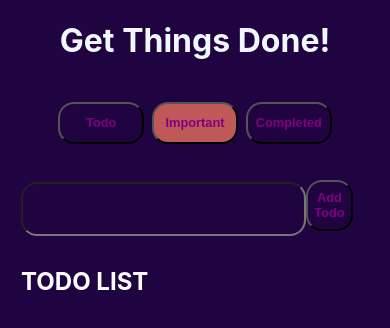
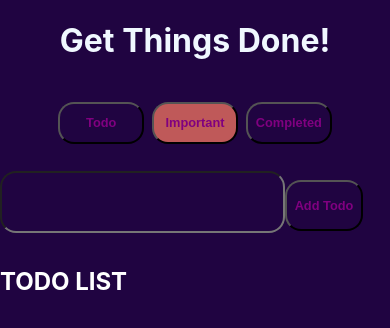
Before and after one commit to gizemayegul/todo_APP, a React (Create React App) app: page / in a window 390 px wide. Shown: the top 328 px of the page. Built offline with nearby package versions, Linux system fonts and the light colour scheme.

Commit message:
added add

```diff
--- a/src/components/TodoComponent.js
+++ b/src/components/TodoComponent.js
@@ -26,7 +26,7 @@ const TodoComponent = (props) => {
             <div className='input-container'>
                 {props.showTodo && (
                     <div>
-                        <form onSubmit={props.handleAdd}>
+                        <form  onSubmit={props.handleAdd}>
                             <input
                                 className='input-addtodo'
                                 onChange={props.handleNewTodo}
--- a/src/index.css
+++ b/src/index.css
@@ -163,15 +163,22 @@ code {
 
 
   }
+
+  .form{
+    display: flex;
+    align-content: center;
+    justify-content: flex-start;
+  }
   .input-addtodo{
-    height: 5vh;
+    width: 70%;
     padding: 0.25rem;
+    height: 6vh;
 
 
   }
   .input-button{
     font-size: 0.8rem;
-    width: 12vw;
+    width: 20%;
     height: 6vh;
     margin-left: 0;
     font-weight: bolder;
```
